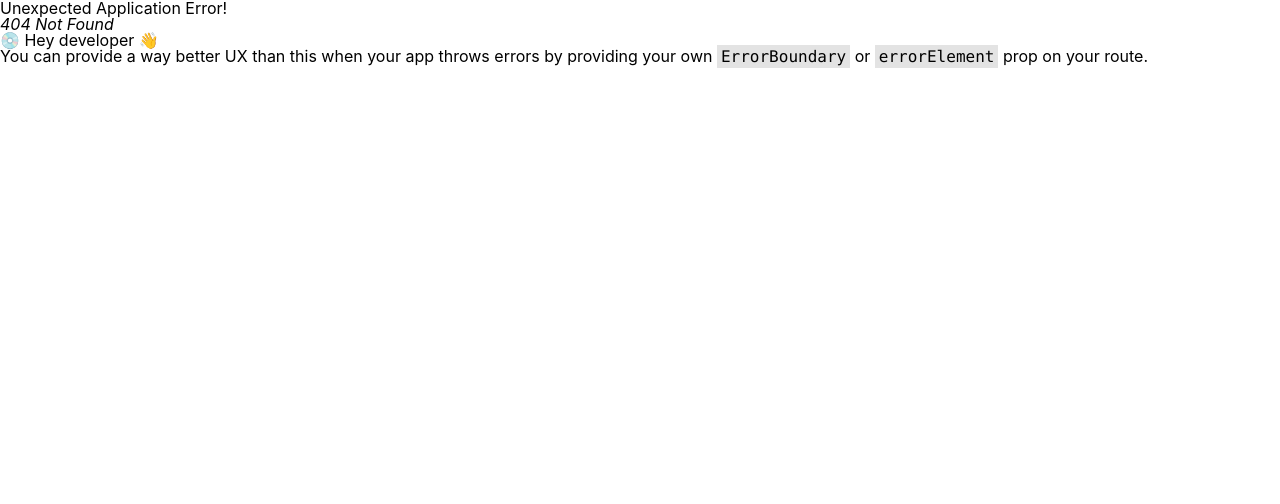
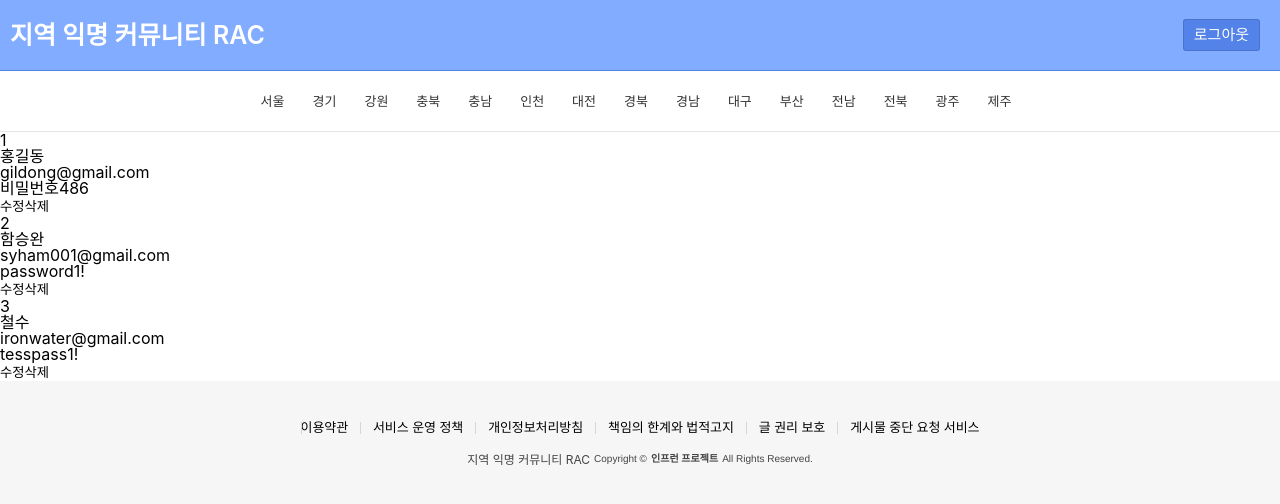
Before and after one commit to hamseungwan2023/InfleanProject, a React (Create React App) app in the folder client/: page /test in a window 1280 px wide. Before the commit this address had no page. Shown: the top 504 px of the page. Built offline with nearby package versions, Linux system fonts and the light colour scheme.

Commit message:
리덕스 테스트

```diff
--- a/client/package.json
+++ b/client/package.json
@@ -3,6 +3,7 @@
   "version": "0.1.0",
   "private": true,
   "dependencies": {
+    "@reduxjs/toolkit": "^2.0.1",
     "@testing-library/jest-dom": "^5.17.0",
     "@testing-library/react": "^13.4.0",
     "@testing-library/user-event": "^13.5.0",
@@ -11,10 +12,12 @@
     "@types/node": "^16.18.68",
     "@types/react": "^18.2.45",
     "@types/react-dom": "^18.2.18",
+    "@types/react-redux": "^7.1.33",
     "axios": "^1.6.3",
     "classnames": "^2.5.1",
     "react": "^18.2.0",
     "react-dom": "^18.2.0",
+    "react-redux": "^9.0.4",
     "react-router-dom": "^6.21.1",
     "react-scripts": "5.0.1",
     "sass": "^1.69.6",
--- a/client/src/App.tsx
+++ b/client/src/App.tsx
@@ -9,6 +9,7 @@ import Home from "./routes/Home";
 import Layout from "./components/layout/Layout";
 import Aside from "./components/layout/Aside";
 import ProtectedRoute from "./components/ProtectedRoute";
+import TestUserHome from "./redux/TestUserHome";
 
 const router = createBrowserRouter([
   {
@@ -41,6 +42,10 @@ const router = createBrowserRouter([
 
         element: <Logout />,
       },
+      {
+        path: "/test",
+        element: <TestUserHome />,
+      },
     ],
   },
 ]);
--- a/client/src/index.tsx
+++ b/client/src/index.tsx
@@ -1,12 +1,21 @@
-import React from 'react';
-import ReactDOM from 'react-dom/client';
-import App from './App';
+import React from "react";
+import ReactDOM from "react-dom/client";
+import App from "./App";
+import { Provider } from "react-redux";
+import { configureStore } from "@reduxjs/toolkit";
+import UserReducer from "./redux/UserReducer";
+
+const store = configureStore({
+  reducer: {
+    users: UserReducer,
+  },
+});
 
 const root = ReactDOM.createRoot(
-  document.getElementById('root') as HTMLElement
+  document.getElementById("root") as HTMLElement
 );
 root.render(
-  <React.StrictMode>
+  <Provider store={store}>
     <App />
-  </React.StrictMode>
+  </Provider>
 );
--- /dev/null
+++ b/client/src/redux/Data.tsx
@@ -0,0 +1,20 @@
+export const userData = [
+  {
+    nickname: "홍길동",
+    email: "gildong@gmail.com",
+    password: "비밀번호486",
+    id: 1,
+  },
+  {
+    nickname: "함승완",
+    email: "syham001@gmail.com",
+    password: "password1!",
+    id: 2,
+  },
+  {
+    nickname: "철수",
+    email: "ironwater@gmail.com",
+    password: "tesspass1!",
+    id: 3,
+  },
+];
--- /dev/null
+++ b/client/src/redux/TestUserHome.tsx
@@ -0,0 +1,35 @@
+import React from "react";
+import { useSelector, useDispatch } from "react-redux";
+import { deleteUser } from "./UserReducer";
+
+const TestUserHome = () => {
+  const users = useSelector((state: any) => state.users);
+  console.log(users);
+  const dispatch = useDispatch();
+  //   console.log(users[0]);
+
+  const handleDelete = (id: any) => {
+    dispatch(
+      deleteUser({
+        id: id,
+      })
+    );
+  };
+
+  return (
+    <div>
+      {users.map((user: any, index: any) => (
+        <div key={index}>
+          <h1>{user.id}</h1>
+          <h2>{user.nickname}</h2>
+          <h3>{user.email}</h3>
+          <h4>{user.password}</h4>
+          <button>수정</button>
+          <button onClick={() => handleDelete(user.id)}>삭제</button>
+        </div>
+      ))}
+    </div>
+  );
+};
+
+export default TestUserHome;
--- /dev/null
+++ b/client/src/redux/UserReducer.tsx
@@ -0,0 +1,29 @@
+import { createSlice } from "@reduxjs/toolkit";
+import { userData } from "./Data";
+
+const userSlice = createSlice({
+  name: "users",
+  initialState: userData,
+  reducers: {
+    addUser: (state, action) => {
+      state.push(action.payload);
+    },
+    updateUser: (state, action) => {
+      const { nickname, password, id } = action.payload;
+      const uu = state.find((user) => user.id == id);
+      if (uu) {
+        uu.nickname = nickname;
+        uu.password = password;
+      }
+    },
+    deleteUser: (state, action) => {
+      const { id } = action.payload;
+      const uu = state.find((user) => user.id == id);
+      if (uu) {
+        return state.filter((f: any) => f.id !== id);
+      }
+    },
+  },
+});
+export const { addUser, updateUser, deleteUser } = userSlice.actions;
+export default userSlice.reducer;
--- a/client/src/routes/Home.tsx
+++ b/client/src/routes/Home.tsx
@@ -1,7 +1,7 @@
 import React from "react";
 
 const Home = () => {
-  return <div>Home</div>
-}
+  return <div>Home</div>;
+};
 
 export default Home;
```
Also changed, not shown: client/src/redux/TestUserMain.tsx (added, +7 -0 lines), client/src/redux/Update.tsx (added, +61 -0 lines), 1 other file (tests, documents, lock files or other folders).
